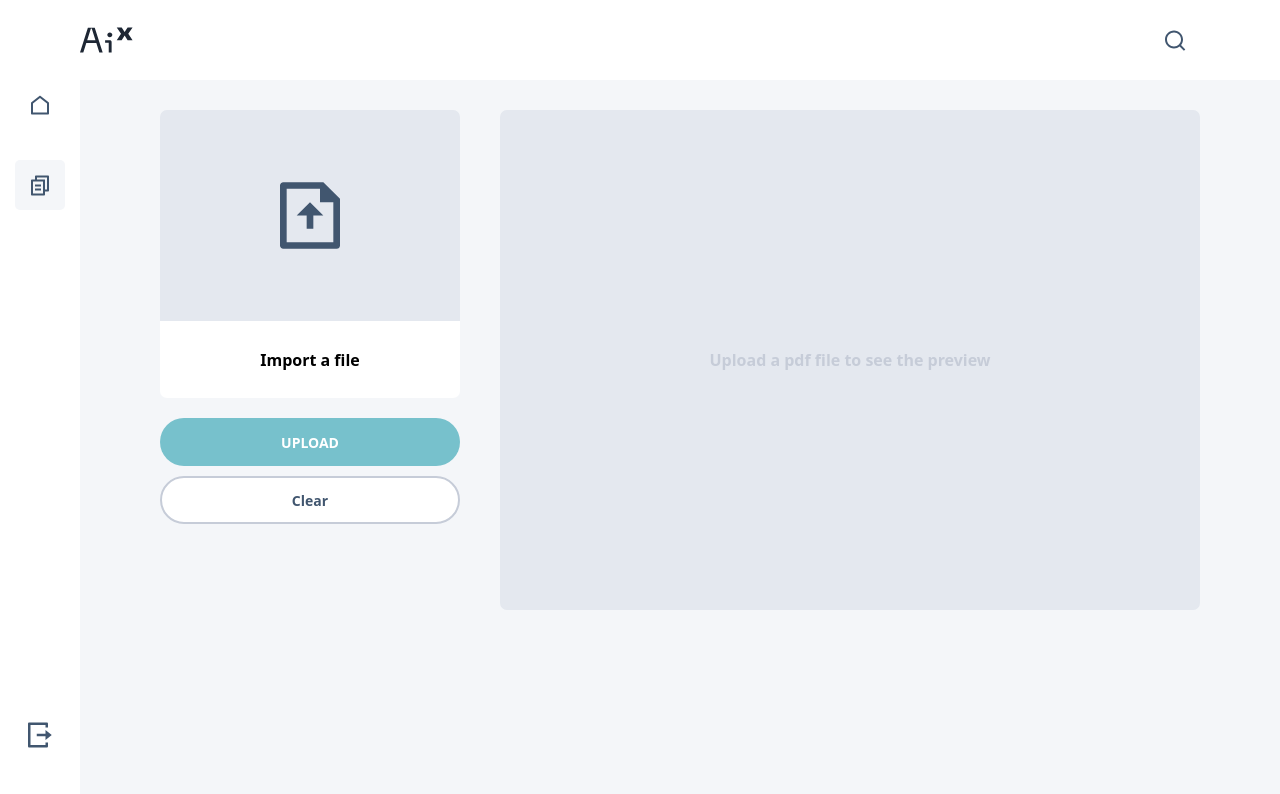
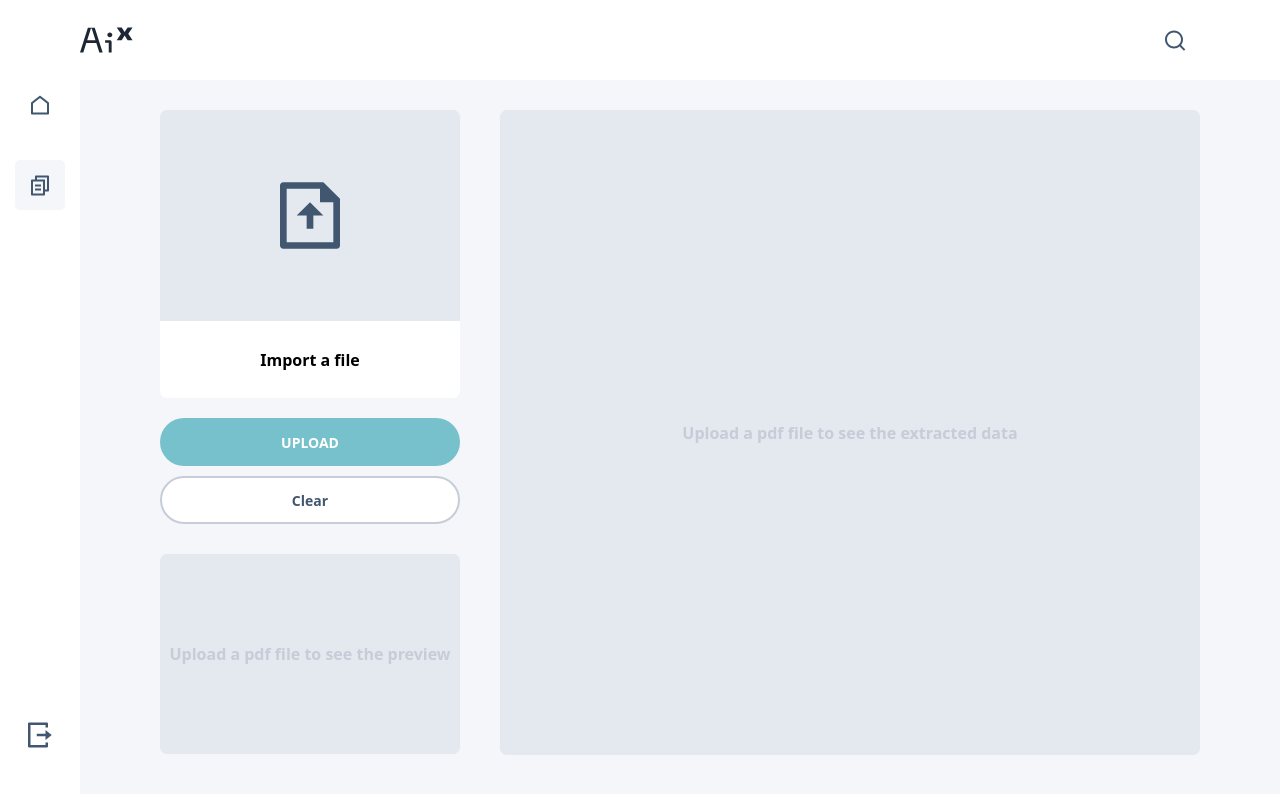
Before and after one commit to Xponential-AI/xponential-frontend, a React (Vite) app: page / in a window 1280 px wide. Shown: the top 794 px of the page. Built offline with nearby package versions, Linux system fonts and the light colour scheme.

Commit message:
add API endpoint and display the response

```diff
--- a/src/components/ImportFileCard.scss
+++ b/src/components/ImportFileCard.scss
@@ -4,6 +4,7 @@ form {
   justify-content: center;
   align-items: center;
   gap: 20px;
+  margin-bottom: 30px;
 }
 
 .page-wrapper {
@@ -16,8 +17,8 @@ form {
 }
 
 .empty-preview {
-  width: 700px;
-  height: 500px;
+  width: 300px;
+  height: 200px;
   background-color: variables.$dark-tint;
   border-radius: 7px;
   display: flex;
@@ -28,8 +29,27 @@ form {
 }
 
 .Example__container__document {
+  width: 300px;
+}
+
+.response-preview {
+  height: 645px;
   width: 700px;
 }
+
+.response {
+  border-radius: 7px;
+  display: block;
+  width: 700px;
+  min-height: 700px;
+  background-color: variables.$dark-tint;
+  padding: 20px;
+  overflow-x: auto;
+  white-space: pre-wrap;
+  word-wrap: break-word;
+  font-size: 15px;
+}
+
 @media only screen and (max-width: 1080px) {
   .page-wrapper {
     flex-direction: column;
--- a/src/components/ImportFileCard.tsx
+++ b/src/components/ImportFileCard.tsx
@@ -21,7 +21,7 @@ const options = {
   standardFontDataUrl: '/standard_fonts/',
 };
 
-const maxWidth = 700;
+const maxWidth = 300;
 
 
 export const ImportFileCard = () => {
@@ -29,6 +29,7 @@ export const ImportFileCard = () => {
   const [file, setFile] = useState<File>();
   const [fileForPreview, setFileForPreview] = useState();
   const [numPages, setNumPages] = useState<number>();
+  const [response, setResponse] = useState<any>();
 
   // const [uploadedFile, setUploadedFile] = useState();
   // const [error, setError] = useState();
@@ -43,7 +44,7 @@ export const ImportFileCard = () => {
 
   function handleSubmit(event: React.SyntheticEvent<HTMLFormElement>) {
     event.preventDefault();
-    const url = 'http://localhost:3000/uploadFile';
+    const url = 'https://documentapp-997535946645.us-west1.run.app/process-document';
     const formData = new FormData();
 
     if(!file) {
@@ -62,11 +63,10 @@ export const ImportFileCard = () => {
     axios.post(url, formData, config)
       .then((response) => {
         console.log(response.data);
-        // setUploadedFile(response.data.file);
+        setResponse(response.data)
       })
       .catch((error) => {
         console.error("Error uploading file: ", error);
-        // setError(error);
       });
   }
 
@@ -95,7 +95,8 @@ export const ImportFileCard = () => {
     setNumPages(nextNumPages);
   }
 
-  return <div className='page-wrapper'>
+  return <><div className='page-wrapper'>
+    <div>
       <div className="card-wrapper">
         <form onSubmit={handleSubmit}>
           <FileInput handleChange={handleChange} fileName={file?.name} handleClear={clearForm}/>
@@ -120,6 +121,12 @@ export const ImportFileCard = () => {
         </div>
          : <div className="empty-preview">{t('Upload a pdf file to see the preview')}</div>
       }
-
     </div>
+    {
+      response ? <pre className='response' dangerouslySetInnerHTML={{
+        __html: JSON.stringify(response, null, 2),
+      }} /> : <div className="empty-preview response-preview">{t('Upload a pdf file to see the extracted data')}</div>
+    }
+    </div>
+    </>
 }
```
